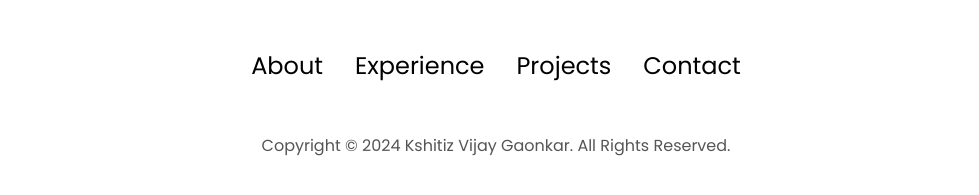
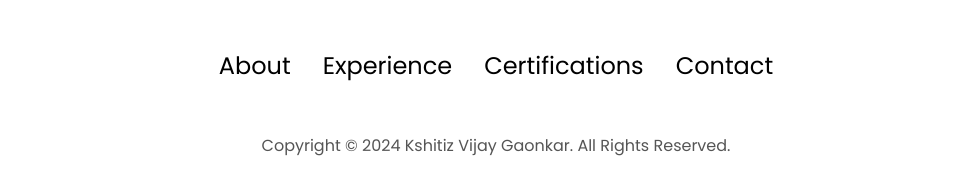
Before and after one commit to KshitizVijayGaonkar/my-portfolio, a plain HTML site: page index.html in a window 1280 px wide. Shown: the part 3486-3681 px from the top of the page, without its empty margins (144-1123 px from the left). Drawn offline with Linux system fonts and the light colour scheme.

Commit message:
certification changes - 1

```diff
--- a/index.html
+++ b/index.html
@@ -15,7 +15,7 @@
         <ul class="nav-links">
           <li><a href="#about">About</a></li>
           <li><a href="#experience">Experience</a></li>
-          <li><a href="#projects">Certifications</a></li>
+          <li><a href="#certifications">Certifications</a></li>
           <li><a href="#contact">Contact</a></li>
         </ul>
       </div>
@@ -32,7 +32,7 @@
           <button class="close-btn" onclick="toggleMenu()">X</button>
           <li><a href="#about" onclick="toggleMenu()">About</a></li>
           <li><a href="#experience" onclick="toggleMenu()">Experience</a></li>
-          <li><a href="#projects" onclick="toggleMenu()">Certifications</a></li>
+          <li><a href="#certifications" onclick="toggleMenu()">Certifications</a></li>
           <li><a href="#contact" onclick="toggleMenu()">Contact</a></li>
         </div>
       </div>
@@ -239,7 +239,7 @@
         src="./assets/arrow.png"
         alt="Arrow icon"
         class="icon arrow"
-        onclick="location.href='./#projects'"
+        onclick="location.href='./#certifications'"
       />
     </section>
     <section id="certifications" class="slide-in-left">
@@ -374,7 +374,7 @@
           <ul class="nav-links">
             <li><a href="#about">About</a></li>
             <li><a href="#experience">Experience</a></li>
-            <li><a href="#projects">Projects</a></li>
+            <li><a href="#certifications">Certifications</a></li>
             <li><a href="#contact">Contact</a></li>
           </ul>
         </div>
--- a/style.css
+++ b/style.css
@@ -373,9 +373,9 @@ article .icon {
   cursor: default;
 }
 
-/* PROJECTS SECTION */
+/* CERTIFICATIONS SECTION */
 
-#projects {
+#certifications {
   position: relative;
 }
 
```
